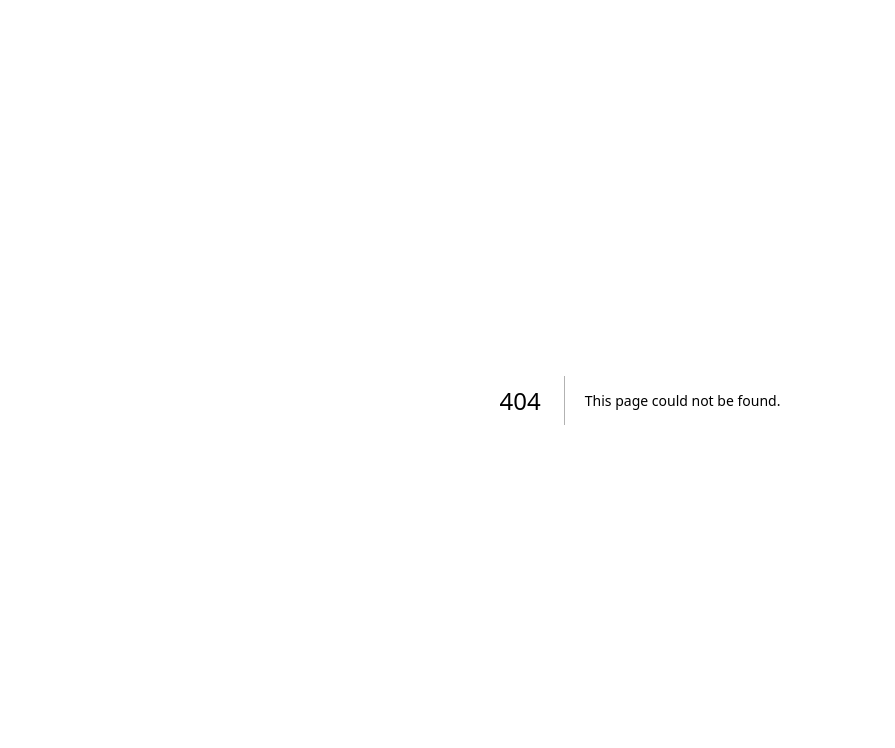
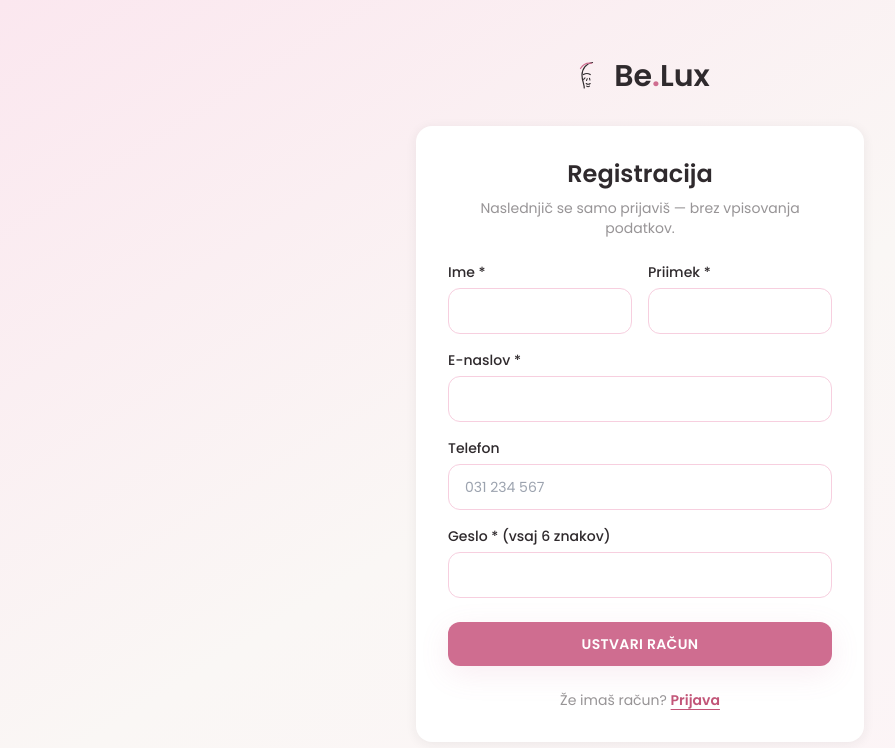
Before and after one commit to claudinka33/belux, a Next.js app: page /registracija in a window 1280 px wide. Before the commit this address had no page. Shown: the top 748 px of the page, without its empty margins (0-895 px from the left). Built offline with nearby package versions, Linux system fonts and the light colour scheme.

Commit message:
Add files via upload

```diff
--- /dev/null
+++ b/src/app/registracija/page.tsx
@@ -0,0 +1,59 @@
+"use client";
+
+import { useState } from "react";
+import { signIn } from "next-auth/react";
+import { useRouter } from "next/navigation";
+import Link from "next/link";
+import Logo from "@/components/Logo";
+
+export default function Registracija() {
+  const router = useRouter();
+  const [form, setForm] = useState({ firstName: "", lastName: "", email: "", phone: "", password: "" });
+  const [error, setError] = useState("");
+  const [loading, setLoading] = useState(false);
+
+  async function submit(e: React.FormEvent) {
+    e.preventDefault();
+    setLoading(true);
+    setError("");
+    const res = await fetch("/api/register", {
+      method: "POST",
+      headers: { "Content-Type": "application/json" },
+      body: JSON.stringify(form),
+    });
+    const d = await res.json();
+    if (!res.ok) {
+      setError(d.error || "Napaka pri registraciji.");
+      setLoading(false);
+      return;
+    }
+    await signIn("credentials", { email: form.email, password: form.password, redirect: false });
+    router.push("/naroci");
+  }
+
+  const set = (k: string) => (e: React.ChangeEvent<HTMLInputElement>) => setForm({ ...form, [k]: e.target.value });
+
+  return (
+    <div className="flex min-h-screen items-center justify-center bg-gradient-to-br from-belux-100 via-cream to-belux-50 px-4 py-10">
+      <div className="w-full max-w-md">
+        <div className="mb-8 flex justify-center"><Logo size="text-3xl" /></div>
+        <form onSubmit={submit} className="card !p-8">
+          <h1 className="text-center text-2xl font-semibold">Registracija</h1>
+          <p className="mt-2 text-center text-sm text-ink/50">Naslednjič se samo prijaviš — brez vpisovanja podatkov.</p>
+          {error && <p className="mt-4 rounded-xl bg-red-50 px-4 py-3 text-sm text-red-700">{error}</p>}
+          <div className="mt-6 grid gap-4 sm:grid-cols-2">
+            <div><label className="label">Ime *</label><input className="input" value={form.firstName} onChange={set("firstName")} required /></div>
+            <div><label className="label">Priimek *</label><input className="input" value={form.lastName} onChange={set("lastName")} required /></div>
+          </div>
+          <div className="mt-4"><label className="label">E-naslov *</label><input className="input" type="email" value={form.email} onChange={set("email")} required /></div>
+          <div className="mt-4"><label className="label">Telefon</label><input className="input" type="tel" placeholder="031 234 567" value={form.phone} onChange={set("phone")} /></div>
+          <div className="mt-4"><label className="label">Geslo * (vsaj 6 znakov)</label><input className="input" type="password" value={form.password} onChange={set("password")} required minLength={6} /></div>
+          <button className="btn-primary mt-6 w-full" disabled={loading}>{loading ? "Ustvarjam račun …" : "Ustvari račun"}</button>
+          <p className="mt-6 text-center text-sm text-ink/50">
+            Že imaš račun? <Link href="/prijava" className="font-semibold text-belux-600 underline underline-offset-4">Prijava</Link>
+          </p>
+        </form>
+      </div>
+    </div>
+  );
+}
```
